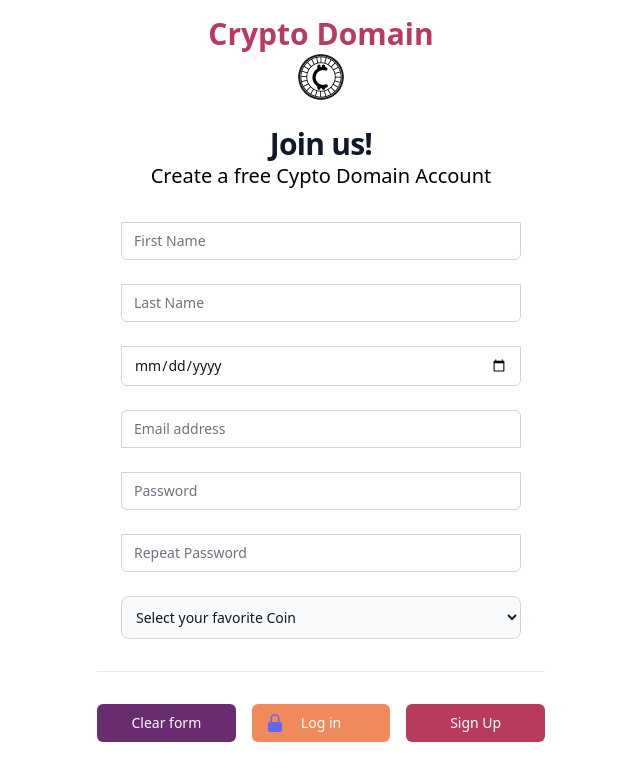
After one commit to valentraverso/crypto-domain, a PHP site: template src/templates/signUp.php in a window 1280 px wide. The commit adds this page. Shown: the top 781 px of the page, without its empty margins (319-959 px from the left). Run offline with PHP 8.4, Linux system fonts and the light colour scheme; the template is opened without the code that fills it, so the values that code supplies are empty; some libraries are stand-ins or nearby versions.

Commit message:
Done: SignUp and login

```diff
--- a/src/templates/head.php
+++ b/src/templates/head.php
@@ -12,7 +12,7 @@
                 yellow: '#F9ED69',
                 orange: '#F08A5D',
                 maroon: '#B83B5E',
-                purple: '#6A2C70E',
+                purple: '#6A2C70',
               }
             }
           }
--- /dev/null
+++ b/src/templates/navbarLogin.php
@@ -0,0 +1,7 @@
+<nav class="relative pt-4 flex flex-col justify-center items-center bg-white text-maroon text-3xl font-bold">
+    <p>Crypto Domain</p>
+		<a class="text-3xl font-bold leading-none flex space-between" href="#">
+      <img width="50px"src="../../img/logo.png">
+		</a>
+
+	</nav>
--- /dev/null
+++ b/src/templates/signUp.php
@@ -0,0 +1,89 @@
+<?php
+$pageTitle = "Sign Up Crypto Domain";
+require_once("head.php");
+
+require_once("navbarLogin.php");
+
+
+
+?>
+
+<div class="flex  items-center justify-center  px-4 sm:px-6 lg:px-8">
+  <div class="w-full max-w-md space-y-8">
+    <div class = "relative px-4 flex flex-col justify-center items-center bg-white">
+      <h2 class="mt-6 text-center text-2xlgit add tracking-tight text-gray-900 font-bold text-3xl">Join us!</h2>
+      <p class="text-xl">Create a free Cypto Domain Account</p>
+    </div>
+    <form class="" action="#" method="POST m-0">
+      <div class="-space-y-px rounded-md px-6 space-y-4 md:space-y-6 ">
+          <div>
+              <label for="firstName" class="sr-only">First Name</label>
+              <input id="firstName" name="first-Name" type="text" required class="relative block w-full appearance-none rounded-none rounded-b-md border border-gray-300 px-3 py-2 text-gray-900 placeholder-gray-500 focus:z-10 focus:border-indigo-500 focus:outline-none focus:ring-indigo-500 sm:text-sm" placeholder="First Name">
+            </div>
+            <div>
+                <label for="lastName" class="sr-only">Last Name</label>
+                <input id="lastName" name="last-Name" type="text" required class="relative block w-full appearance-none rounded-none rounded-b-md border border-gray-300 px-3 py-2 text-gray-900 placeholder-gray-500 focus:z-10 focus:border-indigo-500 focus:outline-none focus:ring-indigo-500 sm:text-sm" placeholder="Last Name">
+            </div>
+            <div>
+                <label for="birthDate" class="sr-only">Birth Date</label>
+                <input id="birthDate" name="birth-Date" type="date" required class="relative block w-full appearance-none rounded-none rounded-b-md border border-gray-300 px-3 py-2 text-gray-900 placeholder-gray-500 focus:z-10 focus:border-indigo-500 focus:outline-none focus:ring-indigo-500 sm:text-sm" placeholder="Password">
+            </div>
+            <div>
+              <label for="email-address" class="sr-only">Email address</label>
+              <input id="email-address" name="email" type="email" required class="relative block w-full appearance-none rounded-none rounded-t-md border border-gray-300 px-3 py-2 text-gray-900 placeholder-gray-500 focus:z-10 focus:border-indigo-500 focus:outline-none focus:ring-indigo-500 sm:text-sm" placeholder="Email address">
+            </div>
+        <div>
+          <label for="password" class="sr-only">Password</label>
+          <input id="password" name="password" type="password" required class="relative block w-full appearance-none rounded-none rounded-b-md border border-gray-300 px-3 py-2 text-gray-900 placeholder-gray-500 focus:z-10 focus:border-indigo-500 focus:outline-none focus:ring-indigo-500 sm:text-sm" placeholder="Password">
+        </div>
+        <div>
+          <label for="repeatPassword" class="sr-only">Repeat Password</label>
+          <input id="repeatPassword" name="repeat-password" type="password" required class="relative block w-full appearance-none rounded-none rounded-b-md border border-gray-300 px-3 py-2 text-gray-900 placeholder-gray-500 focus:z-10 focus:border-indigo-500 focus:outline-none focus:ring-indigo-500 sm:text-sm" placeholder="Repeat Password">
+        </div>
+        <div class="mb-5">
+        <label
+          for="favCoin"
+          class="mb-3 block text-base font-medium text-[#07074D]"
+          required
+        >
+        </label>
+        <select
+          name="favorite-coin"
+          id="favCoin"
+          class="bg-gray-50 border border-gray-300 text-gray-900 text-sm rounded-lg focus:ring-blue-500 focus:border-blue-500 block w-full p-2.5 dark:bg-gray-700 dark:border-gray-600 dark:placeholder-gray-400 dark:text-white dark:focus:ring-blue-500 dark:focus:border-blue-500"
+        >
+        <option value='BTC' selected>Select your favorite Coin</option>
+        <option value='BTC'>BTC</option>
+        <option value="ETH">ETH</option>
+        <option value="LUN">LUNA</option>
+        <option value="DOGE">DOGE</option>
+    </select>
+      </div>
+      </div>
+      <hr class="h-px my-8 bg-gray-200 border-0 dark:bg-gray-700">
+
+      <!-- buttons -->
+
+      <div class="flex items-center space-x-4">
+          <button type="reset" class="group relative flex w-full justify-center rounded-md border border-transparent bg-purple py-2 px-4 text-sm font-medium text-white hover:bg-yellow focus:outline-none ">
+            Clear form
+          </button>
+          <a href="login.php" class="group relative flex w-full justify-center rounded-md border border-transparent bg-orange py-2 px-4 text-sm font-medium text-white hover:bg-yellow focus:outline-none focus:ring-2 focus:ring-indigo-500 focus:ring-offset-2">
+              <span class="absolute inset-y-0 left-0 flex items-center pl-3">
+                  <!-- Heroicon name: mini/lock-closed -->
+                  <svg class="h-5 w-5 text-indigo-500 group-hover:text-indigo-400" xmlns="http://www.w3.org/2000/svg" viewBox="0 0 20 20" fill="currentColor" aria-hidden="true">
+                      <path fill-rule="evenodd" d="M10 1a4.5 4.5 0 00-4.5 4.5V9H5a2 2 0 00-2 2v6a2 2 0 002 2h10a2 2 0 002-2v-6a2 2 0 00-2-2h-.5V5.5A4.5 4.5 0 0010 1zm3 8V5.5a3 3 0 10-6 0V9h6z" clip-rule="evenodd" />
+                    </svg>
+                </span>
+            <!-- <button> -->
+                  Log in
+            <!-- </button> -->
+
+          </a>
+          <button type="submit" class="group relative flex w-full justify-center rounded-md border border-transparent bg-maroon py-2 px-4 text-sm font-medium text-white hover:bg-yellow focus:outline-none focus:ring-2 focus:ring-indigo-500 focus:ring-offset-2">
+                Sign Up
+            </button>
+      </div>
+    </form>
+  </div>
+</div>
```
Also changed, not shown: src/templates/login.php (added, +57 -0 lines), img/apple.png (added), img/google.png (added).
